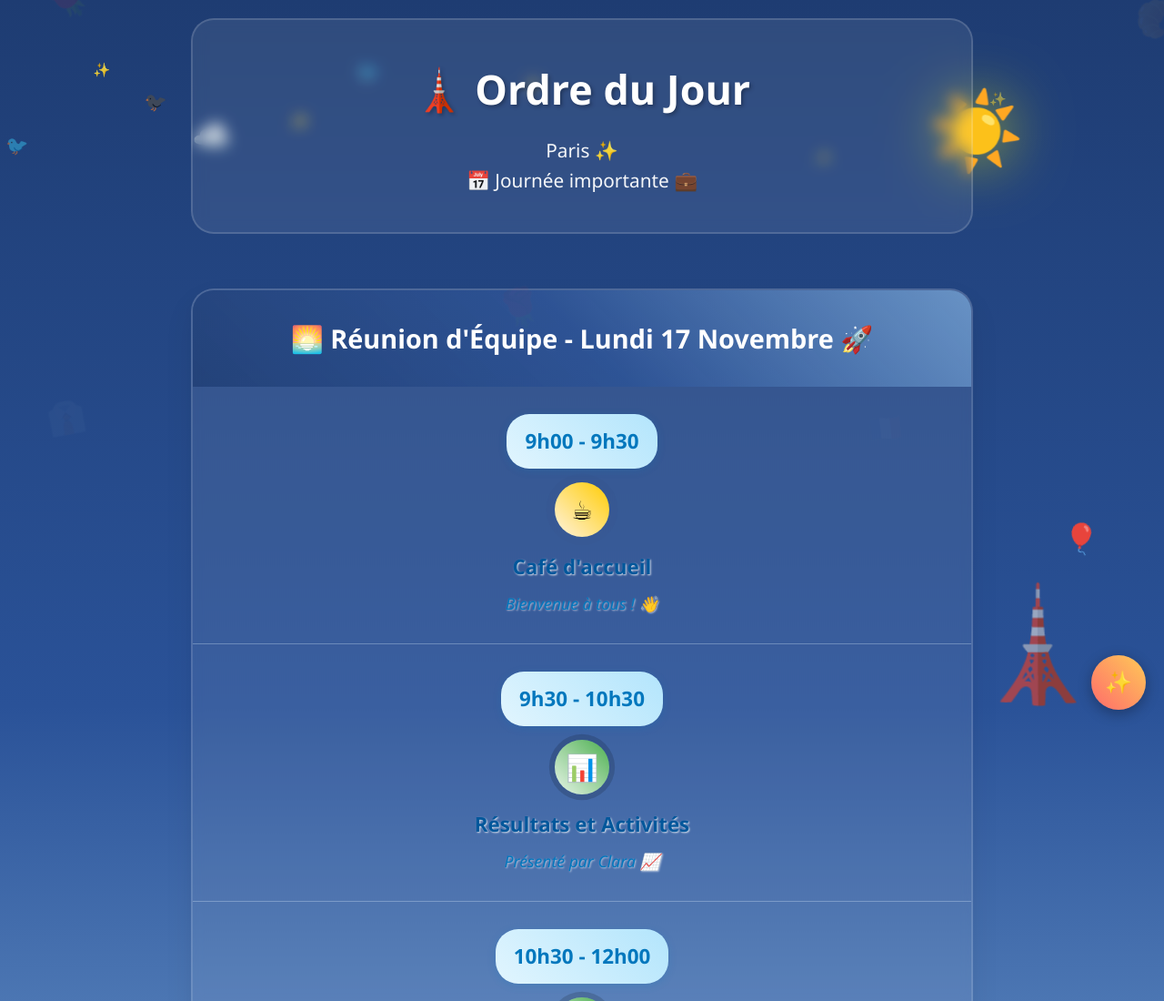
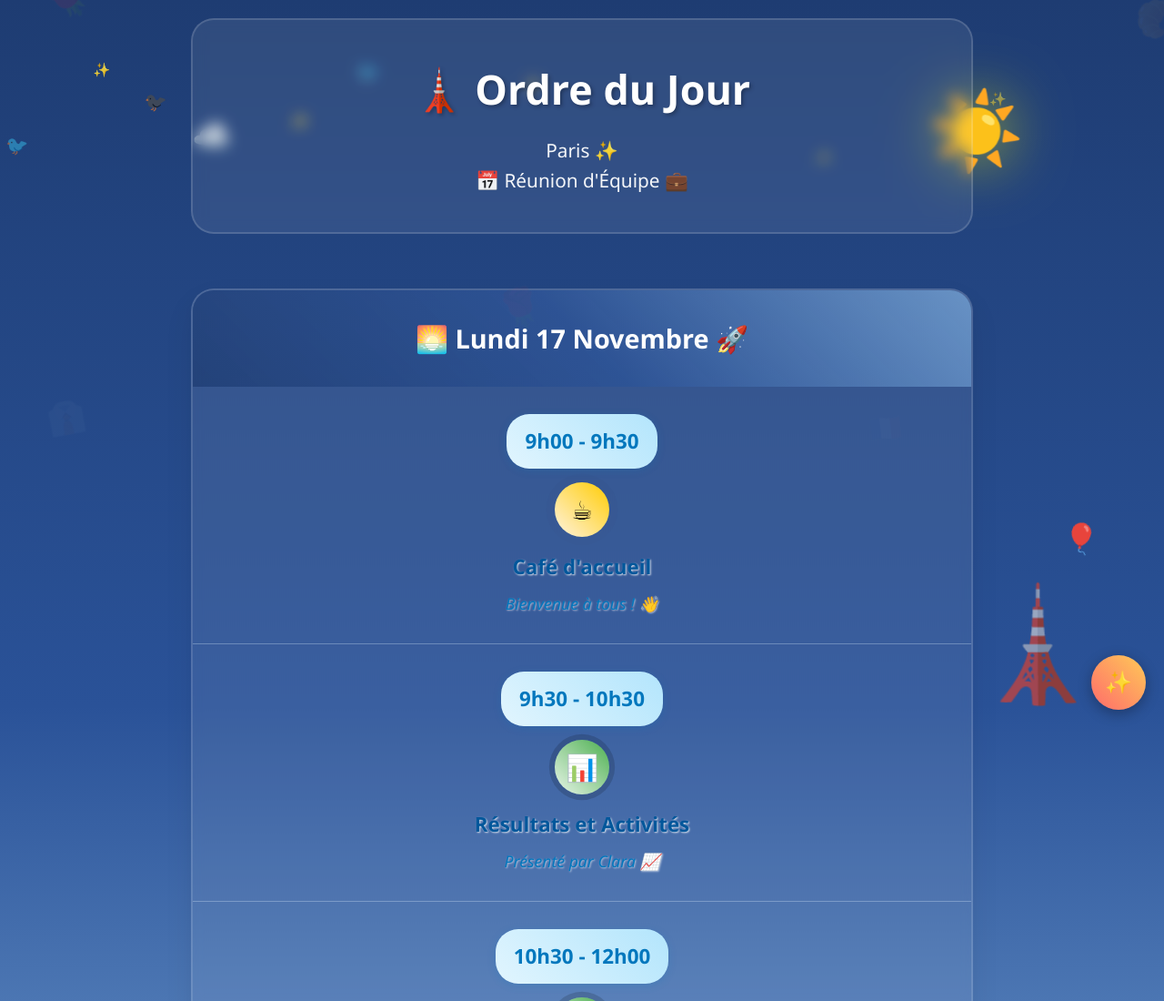
Before and after one commit to le-stagiaire-ag2r/R-union-Paris, a plain HTML site: page index.html in a window 1280 px wide. Shown: the top 1100 px of the page at 91% size. Drawn offline with Linux system fonts and the light colour scheme.

Commit message:
Update index.html

```diff
--- a/index.html
+++ b/index.html
@@ -435,12 +435,12 @@
         <div class="header" onclick="headerClick()">
             <h1>🗼 Ordre du Jour</h1>
             <p>Paris ✨<br>
-            📅 Journée importante 💼</p>
+            📅 Réunion d'Équipe 💼</p>
         </div>
 
         <div class="day-card">
             <div class="day-header" onclick="dayHeaderClick()">
-                🌅 Réunion d'Équipe - Lundi 17 Novembre 🚀
+                🌅 Lundi 17 Novembre 🚀
             </div>
             <div class="day-content">
                 <div class="session" onclick="sessionClick('welcome')">
```
